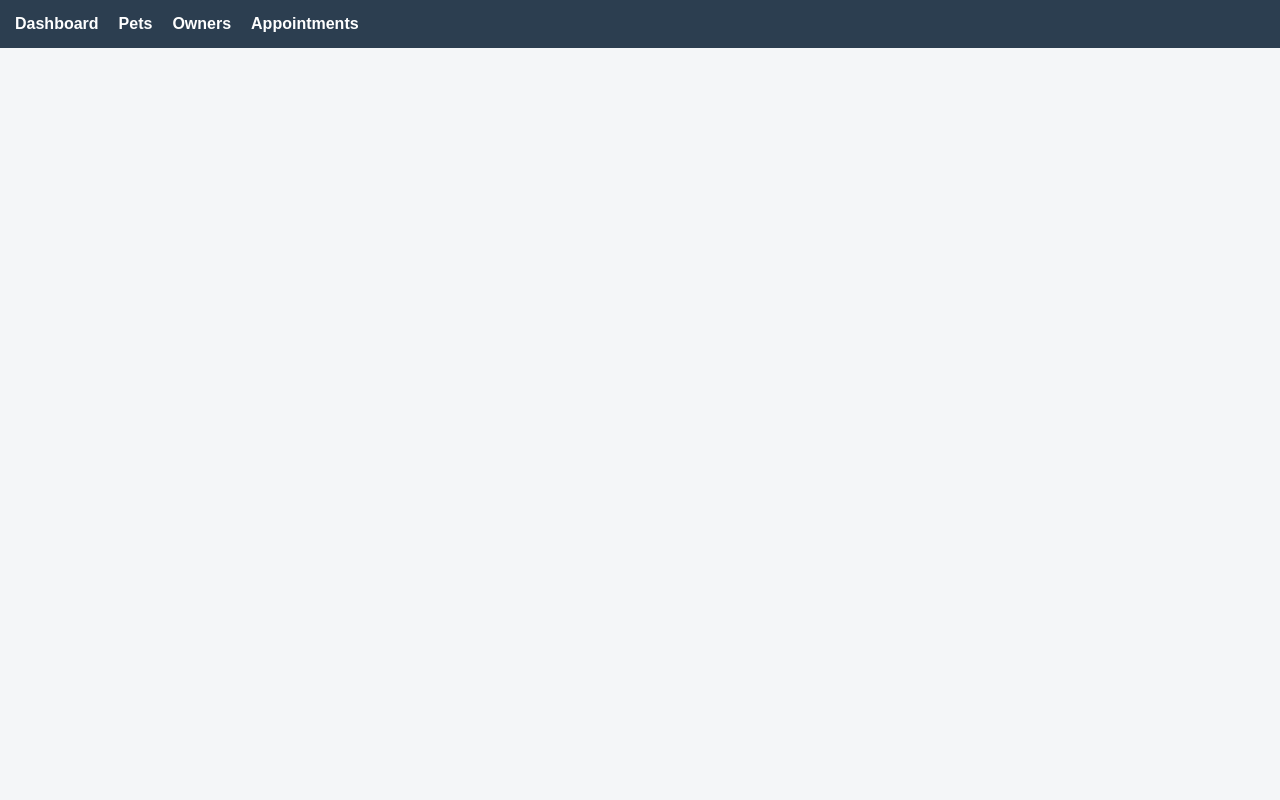
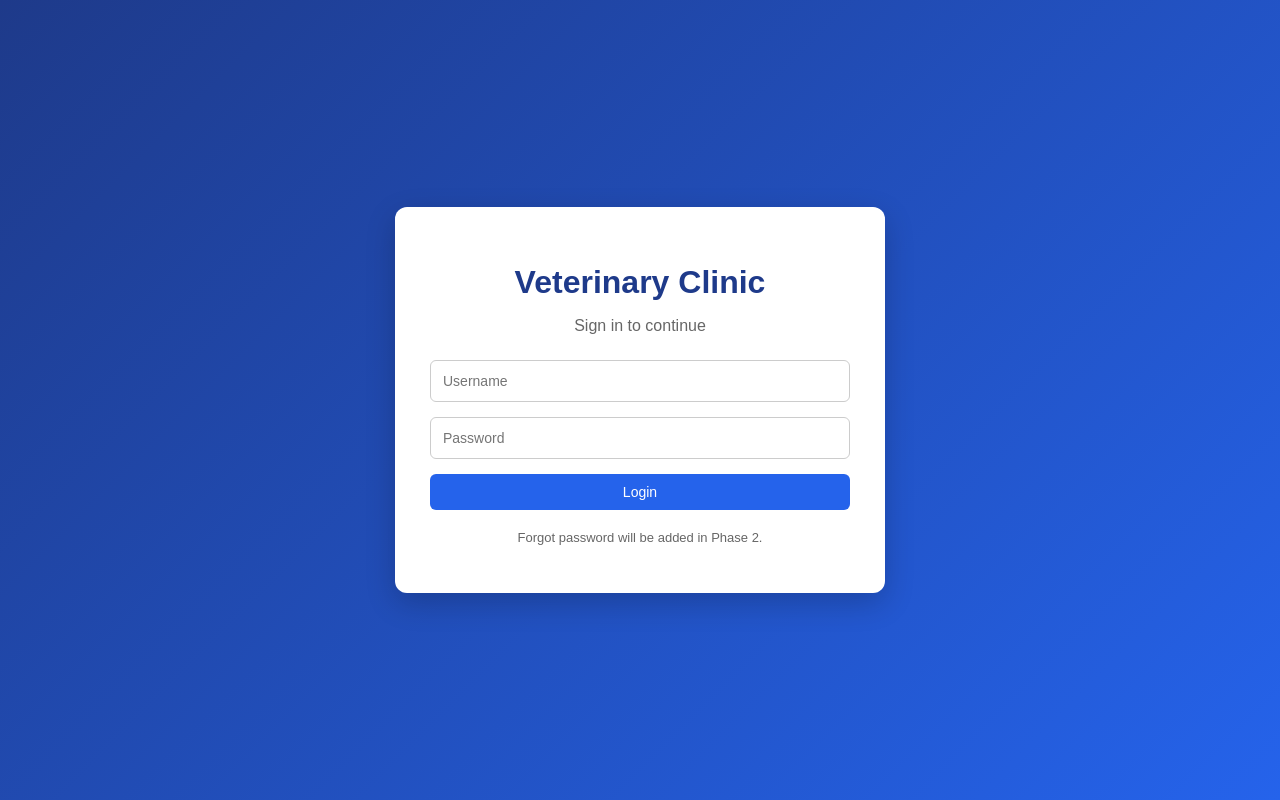
Before and after one commit to JohnDLothbrock/vet_clinic, a React app in the folder frontend/: page /login in a window 1280 px wide. Built offline with nearby package versions, Linux system fonts and the light colour scheme; the HTML template or start-up script is replaced by a standard one.

Commit message:
frontend JWT authentication

```diff
--- a/frontend/package.json
+++ b/frontend/package.json
@@ -10,6 +10,7 @@
     "preview": "vite preview"
   },
   "dependencies": {
+    "axios": "^1.17.0",
     "react": "^19.2.6",
     "react-dom": "^19.2.6",
     "react-hot-toast": "^2.6.0",
--- a/frontend/src/App.jsx
+++ b/frontend/src/App.jsx
@@ -1,17 +1,38 @@
 import {
-
   BrowserRouter,
   Routes,
-  Route
-
+  Route,
+  Navigate
 } from "react-router-dom";
 
 import Navbar from "./components/Navbar";
+import ProtectedRoute from "./components/ProtectedRoute";
 
+import LoginPage from "./pages/LoginPage";
 import DashboardPage from "./pages/DashboardPage";
 import PetsPage from "./pages/PetsPage";
 import OwnersPage from "./pages/OwnersPage";
 import AppointmentsPage from "./pages/AppointmentsPage";
+
+import {
+  isAuthenticated
+} from "./services/tokenService";
+
+function ProtectedLayout({
+  children
+}) {
+
+  return (
+
+    <ProtectedRoute>
+
+      <Navbar />
+
+      {children}
+
+    </ProtectedRoute>
+  );
+}
 
 function App() {
 
@@ -19,28 +40,68 @@ function App() {
 
     <BrowserRouter>
 
-      <Navbar />
-
       <Routes>
 
         <Route
+          path="/login"
+          element={
+            isAuthenticated()
+              ? (
+                <Navigate
+                  to="/"
+                  replace
+                />
+              )
+              : (
+                <LoginPage />
+              )
+          }
+        />
+
+        <Route
           path="/"
-          element={<DashboardPage />}
+          element={
+            <ProtectedLayout>
+              <DashboardPage />
+            </ProtectedLayout>
+          }
         />
 
         <Route
           path="/pets"
-          element={<PetsPage />}
+          element={
+            <ProtectedLayout>
+              <PetsPage />
+            </ProtectedLayout>
+          }
         />
 
         <Route
           path="/owners"
-          element={<OwnersPage />}
+          element={
+            <ProtectedLayout>
+              <OwnersPage />
+            </ProtectedLayout>
+          }
         />
 
         <Route
           path="/appointments"
-          element={<AppointmentsPage />}
+          element={
+            <ProtectedLayout>
+              <AppointmentsPage />
+            </ProtectedLayout>
+          }
+        />
+
+        <Route
+          path="*"
+          element={
+            <Navigate
+              to="/"
+              replace
+            />
+          }
         />
 
       </Routes>
--- a/frontend/src/components/Navbar.jsx
+++ b/frontend/src/components/Navbar.jsx
@@ -1,10 +1,73 @@
-import { Link } from "react-router-dom";
+import {
+  Link,
+  useNavigate
+} from "react-router-dom";
+
+import toast from "react-hot-toast";
+
+import {
+  logout
+} from "../services/authService";
+
+import {
+  getUsername,
+  getUserRoleId
+} from "../services/tokenService";
 
 function Navbar() {
+
+  const navigate =
+    useNavigate();
+
+  const username =
+    getUsername();
+
+  const roleId =
+    getUserRoleId();
+
+  const handleLogout =
+    () => {
+
+      logout();
+
+      toast.success(
+        "Logged out successfully."
+      );
+
+      navigate(
+        "/login",
+        {
+          replace: true
+        }
+      );
+    };
+
+  const getRoleName =
+    () => {
+
+      if (roleId === 1) {
+
+        return "Admin";
+      }
+
+      if (roleId === 2) {
+
+        return "Veterinarian";
+      }
+
+      if (roleId === 3) {
+
+        return "Receptionist";
+      }
+
+      return "User";
+    };
 
   return (
 
     <nav className="navbar">
+
+      <div className="navbar-links">
 
         <Link to="/">
           Dashboard
@@ -22,6 +85,24 @@ function Navbar() {
           Appointments
         </Link>
 
+      </div>
+
+      <div className="navbar-user">
+
+        <span>
+          {username} ({getRoleName()})
+        </span>
+
+        <button
+          type="button"
+          onClick={handleLogout}
+          className="logout-button"
+        >
+          Logout
+        </button>
+
+      </div>
+
     </nav>
   );
 }
--- /dev/null
+++ b/frontend/src/components/ProtectedRoute.jsx
@@ -0,0 +1,26 @@
+import {
+  Navigate
+} from "react-router-dom";
+
+import {
+  isAuthenticated
+} from "../services/tokenService";
+
+function ProtectedRoute({
+  children
+}) {
+
+  if (!isAuthenticated()) {
+
+    return (
+      <Navigate
+        to="/login"
+        replace
+      />
+    );
+  }
+
+  return children;
+}
+
+export default ProtectedRoute;
--- /dev/null
+++ b/frontend/src/pages/LoginPage.jsx
@@ -0,0 +1,178 @@
+import {
+  useState
+} from "react";
+
+import {
+  useNavigate
+} from "react-router-dom";
+
+import toast from "react-hot-toast";
+
+import {
+  login
+} from "../services/authService";
+
+import "../styles/app.css";
+
+function LoginPage() {
+
+  const navigate =
+    useNavigate();
+
+  const [
+    formData,
+    setFormData
+  ] = useState({
+    username: "",
+    password: ""
+  });
+
+  const [
+    loading,
+    setLoading
+  ] = useState(false);
+
+  const [
+    error,
+    setError
+  ] = useState("");
+
+  const handleChange =
+    (event) => {
+
+      setError("");
+
+      setFormData({
+        ...formData,
+        [event.target.name]:
+          event.target.value
+      });
+    };
+
+  const handleSubmit =
+    async (event) => {
+
+      event.preventDefault();
+
+      if (!formData.username.trim()) {
+
+        setError(
+          "Username is required."
+        );
+
+        return;
+      }
+
+      if (!formData.password.trim()) {
+
+        setError(
+          "Password is required."
+        );
+
+        return;
+      }
+
+      try {
+
+        setLoading(true);
+
+        await login(
+          formData.username,
+          formData.password
+        );
+
+        toast.success(
+          "Login successful."
+        );
+
+        navigate(
+          "/",
+          {
+            replace: true
+          }
+        );
+
+      } catch (error) {
+
+        console.error(
+          "Login error:",
+          error
+        );
+
+        setError(
+          "Invalid username or password."
+        );
+
+      } finally {
+
+        setLoading(false);
+      }
+    };
+
+  return (
+
+    <div className="login-page">
+
+      <div className="login-card">
+
+        <h1>
+          Veterinary Clinic
+        </h1>
+
+        <p className="login-subtitle">
+          Sign in to continue
+        </p>
+
+        {error && (
+
+          <p className="error-message">
+            {error}
+          </p>
+
+        )}
+
+        <form onSubmit={handleSubmit}>
+
+          <input
+            type="text"
+            name="username"
+            placeholder="Username"
+            value={formData.username}
+            onChange={handleChange}
+            disabled={loading}
+          />
+
+          <input
+            type="password"
+            name="password"
+            placeholder="Password"
+            value={formData.password}
+            onChange={handleChange}
+            disabled={loading}
+          />
+
+          <button
+            type="submit"
+            disabled={loading}
+            className="full-width-button"
+          >
+
+            {loading
+              ? "Signing in..."
+              : "Login"}
+
+          </button>
+
+        </form>
+
+        <p className="login-help-text">
+          Forgot password will be added in Phase 2.
+        </p>
+
+      </div>
+
+    </div>
+  );
+}
+
+export default LoginPage;
--- /dev/null
+++ b/frontend/src/services/authService.js
@@ -0,0 +1,41 @@
+import api from "./api";
+
+import {
+  saveToken,
+  removeToken,
+  getUserFromToken
+} from "./tokenService";
+
+export async function login(
+  username,
+  password
+) {
+
+  const response =
+    await api.post(
+      "/auth/login",
+      {
+        username,
+        password
+      }
+    );
+
+  const token =
+    response.data.access_token;
+
+  saveToken(
+    token
+  );
+
+  return getUserFromToken();
+}
+
+export function logout() {
+
+  removeToken();
+}
+
+export function getCurrentUser() {
+
+  return getUserFromToken();
+}
--- a/frontend/src/services/dashboardService.js
+++ b/frontend/src/services/dashboardService.js
@@ -1,10 +1,11 @@
-const API_URL =
-  "http://127.0.0.1:8000/api/v1/dashboard";
+import api from "./api";
 
 export async function getDashboardData() {
 
   const response =
-    await fetch(API_URL);
+    await api.get(
+      "/dashboard"
+    );
 
-  return await response.json();
+  return response.data;
 }
--- /dev/null
+++ b/frontend/src/services/tokenService.js
@@ -0,0 +1,110 @@
+const TOKEN_KEY = "vet_clinic_access_token";
+
+export function saveToken(token) {
+
+  localStorage.setItem(
+    TOKEN_KEY,
+    token
+  );
+}
+
+export function getToken() {
+
+  return localStorage.getItem(
+    TOKEN_KEY
+  );
+}
+
+export function removeToken() {
+
+  localStorage.removeItem(
+    TOKEN_KEY
+  );
+}
+
+export function getUserFromToken() {
+
+  const token = getToken();
+
+  if (!token) {
+
+    return null;
+  }
+
+  try {
+
+    const payloadBase64 =
+      token.split(".")[1];
+
+    const decodedPayload =
+      JSON.parse(
+        atob(payloadBase64)
+      );
+
+    return decodedPayload;
+
+  } catch (error) {
+
+    console.error(
+      "Invalid token:",
+      error
+    );
+
+    removeToken();
+
+    return null;
+  }
+}
+
+export function isTokenExpired() {
+
+  const user =
+    getUserFromToken();
+
+  if (!user || !user.exp) {
+
+    return true;
+  }
+
+  const currentTime =
+    Math.floor(
+      Date.now() / 1000
+    );
+
+  return user.exp < currentTime;
+}
+
+export function isAuthenticated() {
+
+  const token = getToken();
+
+  if (!token) {
+
+    return false;
+  }
+
+  if (isTokenExpired()) {
+
+    removeToken();
+
+    return false;
+  }
+
+  return true;
+}
+
+export function getUserRoleId() {
+
+  const user =
+    getUserFromToken();
+
+  return user?.role_id || null;
+}
+
+export function getUsername() {
+
+  const user =
+    getUserFromToken();
+
+  return user?.sub || "";
+}
--- a/frontend/src/styles/app.css
+++ b/frontend/src/styles/app.css
@@ -204,3 +204,132 @@ button:hover {
 
   color: #2563eb;
 }
+
+.container {
+
+  max-width: 1100px;
+  margin: 30px auto;
+  padding: 20px;
+}
+
+.error-message {
+
+  color: #dc2626;
+  background-color: #fee2e2;
+  border: 1px solid #fecaca;
+  padding: 10px;
+  border-radius: 6px;
+  margin-bottom: 15px;
+}
+
+.login-page {
+
+  min-height: 100vh;
+  display: flex;
+  align-items: center;
+  justify-content: center;
+  background:
+    linear-gradient(
+      135deg,
+      #1e3a8a,
+      #2563eb
+    );
+}
+
+.login-card {
+
+  width: 100%;
+  max-width: 420px;
+  background: white;
+  padding: 35px;
+  border-radius: 12px;
+  box-shadow:
+    0 10px 30px
+    rgba(0, 0, 0, 0.2);
+}
+
+.login-card h1 {
+
+  text-align: center;
+  margin-bottom: 10px;
+  color: #1e3a8a;
+}
+
+.login-subtitle {
+
+  text-align: center;
+  color: #666;
+  margin-bottom: 25px;
+}
+
+.login-card form {
+
+  display: flex;
+  flex-direction: column;
+  gap: 15px;
+}
+
+.login-card input {
+
+  padding: 12px;
+  border: 1px solid #ccc;
+  border-radius: 6px;
+  font-size: 14px;
+}
+
+.full-width-button {
+
+  width: 100%;
+}
+
+.login-help-text {
+
+  margin-top: 20px;
+  text-align: center;
+  color: #666;
+  font-size: 13px;
+}
+
+.navbar {
+
+  display: flex;
+  justify-content: space-between;
+  align-items: center;
+  background-color: #2c3e50;
+  padding: 15px 25px;
+}
+
+.navbar-links {
+
+  display: flex;
+  gap: 20px;
+}
+
+.navbar-links a,
+.navbar a {
+
+  color: white;
+  text-decoration: none;
+  font-weight: bold;
+}
+
+.navbar-links a:hover,
+.navbar a:hover {
+
+  text-decoration: underline;
+}
+
+.navbar-user {
+
+  display: flex;
+  align-items: center;
+  gap: 15px;
+  color: white;
+  font-weight: bold;
+}
+
+.logout-button {
+
+  background-color: #dc2626;
+  padding: 8px 12px;
+}
```
Also changed, not shown: frontend/src/services/api.js (+70 -16 lines), 1 other file (tests, documents, lock files or other folders). Lines whose indentation alone changed are shown as unchanged.
